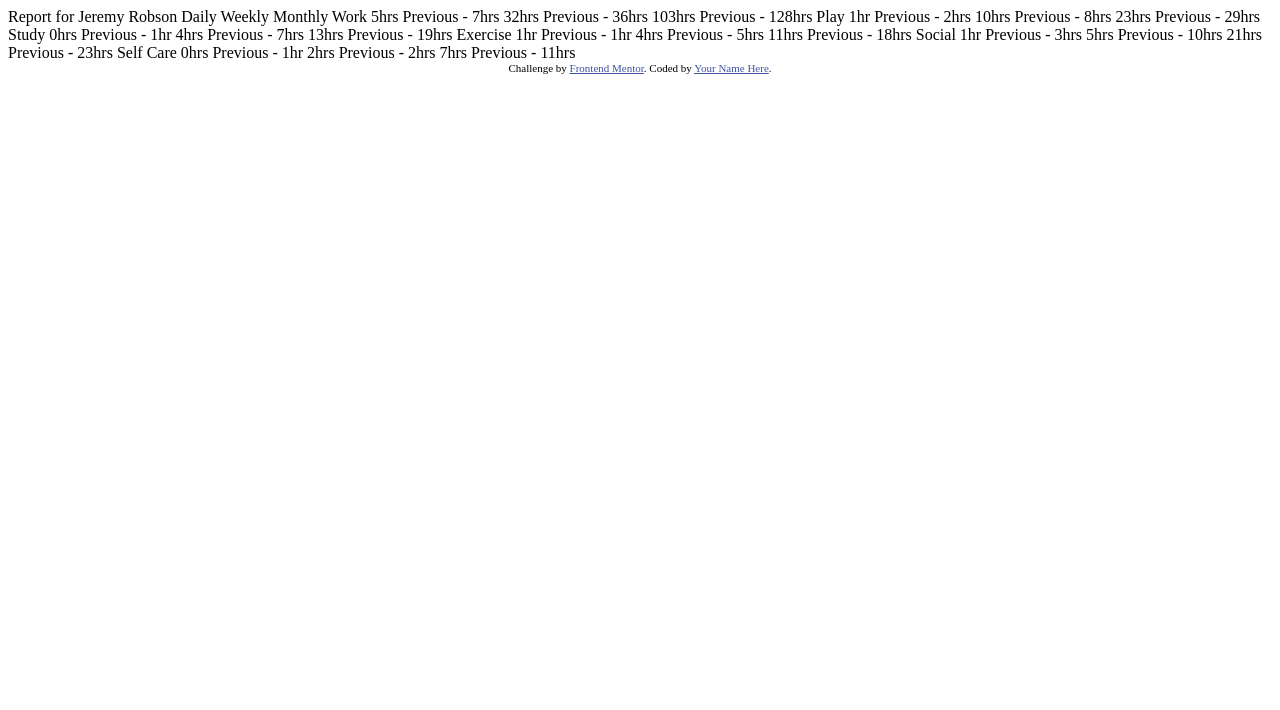
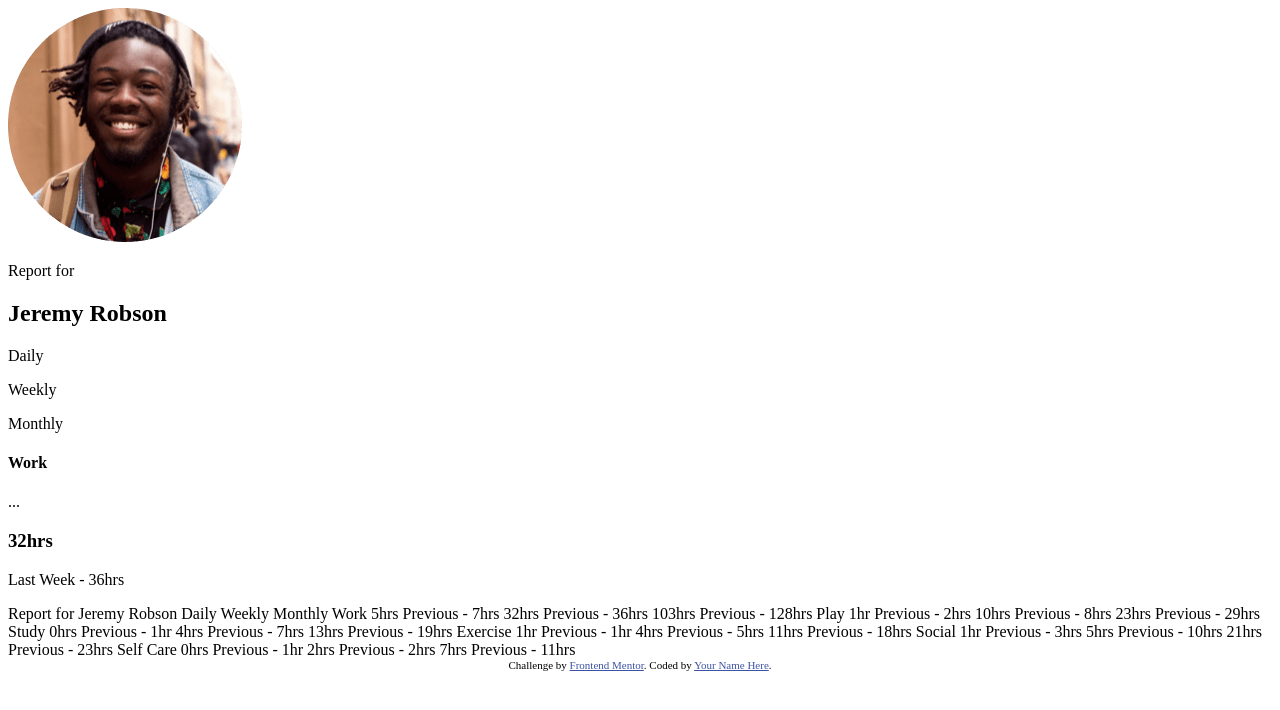
Before and after one commit to bluepersia/time-tracking-dashboard-main, a plain HTML site: page index.html in a window 1280 px wide. Drawn offline with Linux system fonts and the light colour scheme.

Commit message:
Update index.html

```diff
--- a/index.html
+++ b/index.html
@@ -15,7 +15,35 @@
   </style>
 </head>
 <body>
+<div class='dash`'>
+<div class="dash_col-1">
+  <div class="dash_about">
+      <img class="dash_about_img" src="images/image-jeremy.png" />
+      <div class="dash_about_col-2">
+      <p class="dash_about_report-for">Report for</p>
+      <h2 class="dash_about_name">Jeremy Robson</h2>
+      </div>
 
+    <div class="dash_time">
+      <p class="dash_time_p">Daily</p>
+      <p class="dash_time_p selected">Weekly</p>
+      <p class="dash_time_p">Monthly</p>
+    </div>
+  </div>
+</div>
+<div class="dash_col-2">
+  <div class="dash_box work">
+    <div class="dash_box_inner">
+      <div class="dash_box_top">
+        <h4 class="dash_box_title">Work</h4>
+        <p class="dash_box_more">...</p>
+      </div>
+      <h3 class="dash_box_time">32hrs</h3>
+      <p>Last Week - 36hrs</p>
+    </div>
+  </div>
+</div>
+</div>
   Report for
   Jeremy Robson
 
```
